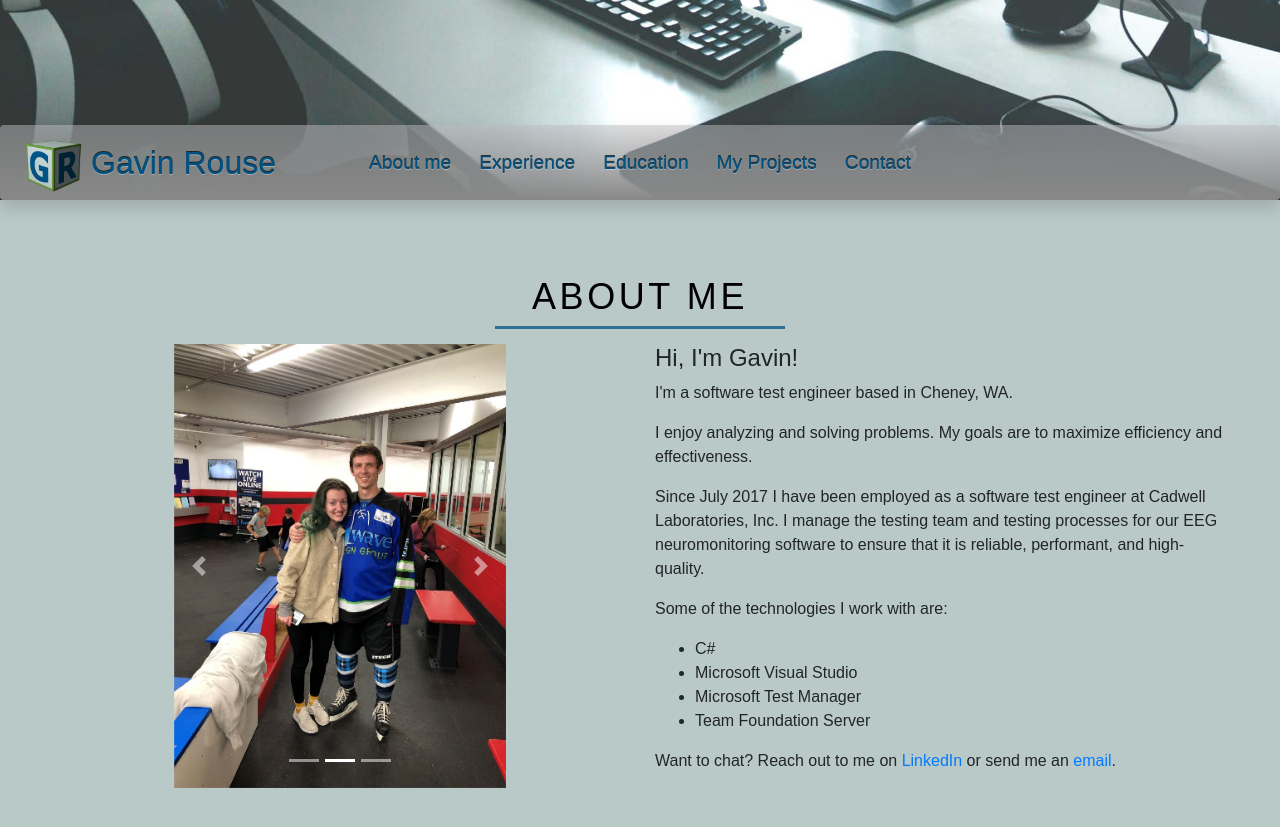
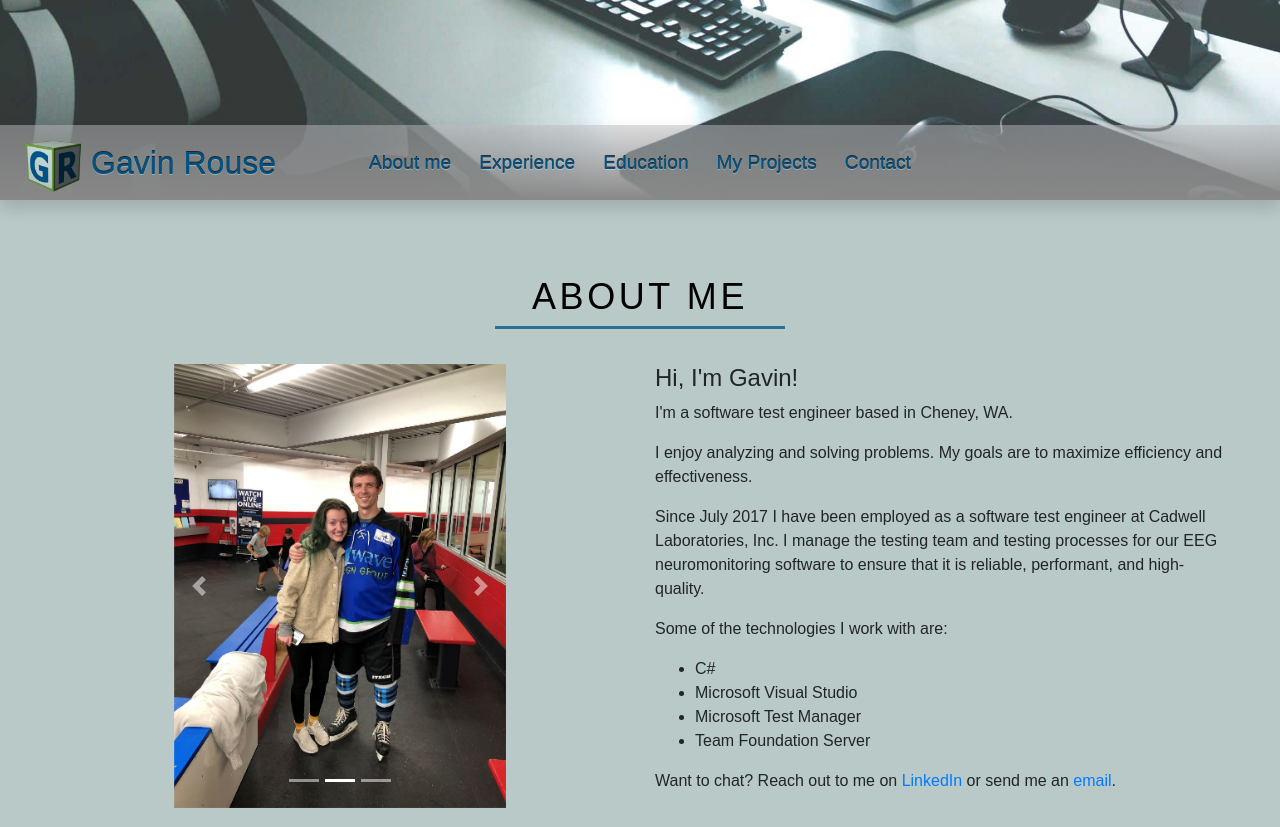
Before and after one commit to rousegavin/GavinRouse, a plain HTML site: page index.html in a window 1280 px wide. Shown: the part 600-1427 px from the top of the page. Drawn offline with nearby package versions, Linux system fonts and the light colour scheme.

Commit message:
Small changes to about section

```diff
--- a/index.html
+++ b/index.html
@@ -37,7 +37,7 @@
         </div>
       </div>
     </div>
-    <nav id="navbar" class="navbar navbar-expand-lg shadow rounded">
+    <nav id="navbar" class="navbar navbar-expand-lg shadow">
       <a class="navbar-brand" href="#">
         <img src="img/PersonalLogo.png" width="75" height="75" class="d-inline-block align-top" alt="" loading="lazy">
         Gavin Rouse
--- a/styles.css
+++ b/styles.css
@@ -8,7 +8,7 @@ body, html {
 
 .row {
     width: 100%;
-    margin-left: 0;
+    margin: 0;
 }
 
 .col {
@@ -126,7 +126,7 @@ body, html {
 }
 
 #hi {
-    padding-top: 0px;
+    padding-top: 20px;
 }
 
 #hobbies {
```
